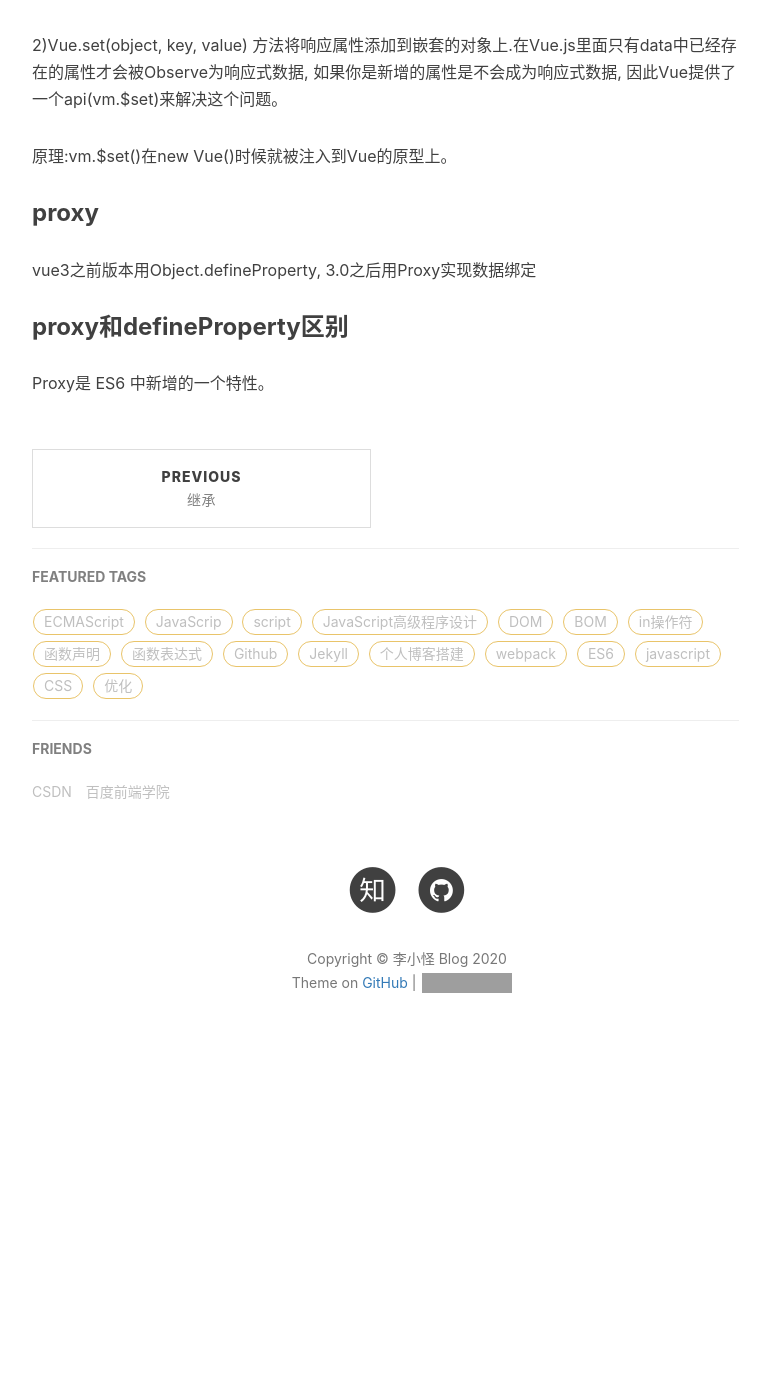
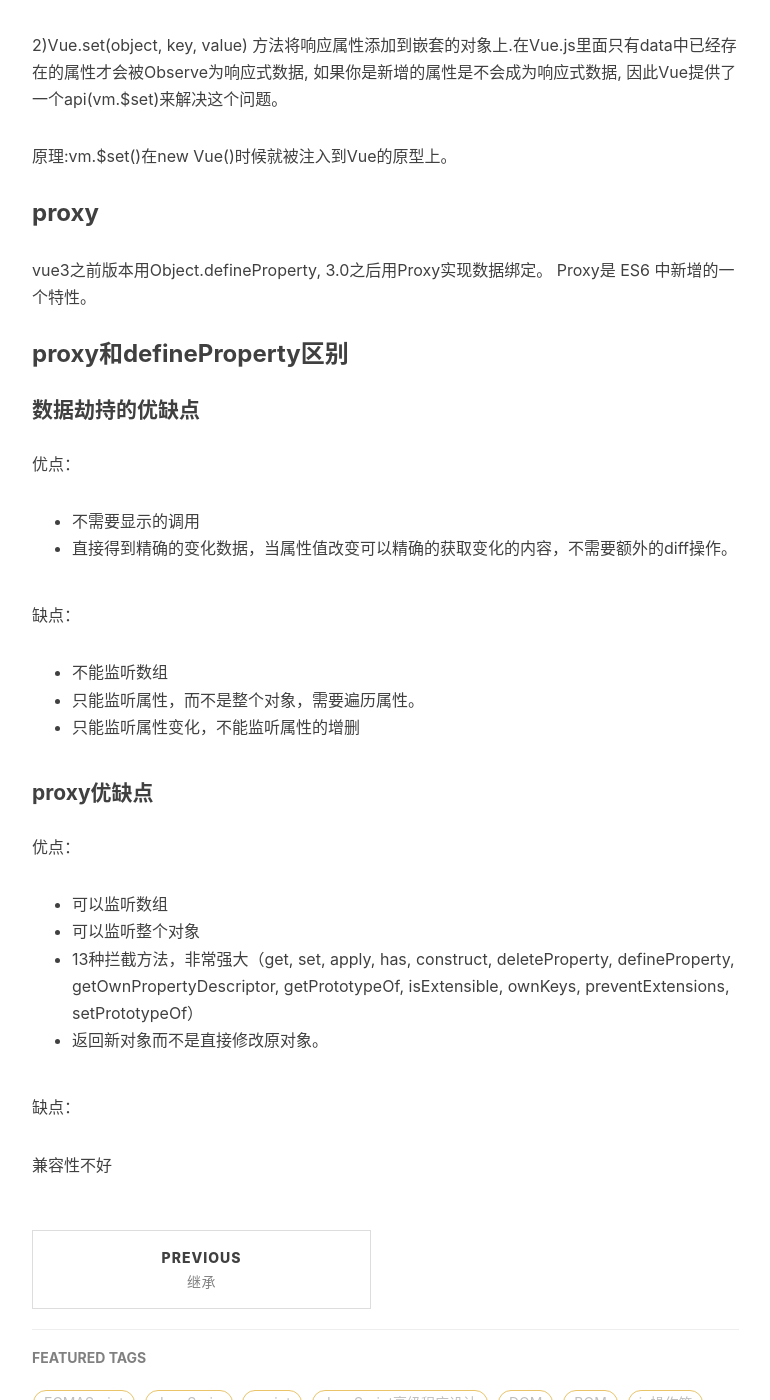
Before and after one commit to 1liza/1liza.github.io, a Jekyll site: the page built from _posts/2020-09-15-vue.md, in a window 1280 px wide and 1400 px high, scrolled down 8795 px. Shown: the whole window, without its empty margins (233-1003 px from the left). Built offline with Jekyll 4.4.1, drawn with Linux system fonts in a browser that asks for light colours; nearby versions of some CDN libraries; some web fonts are replaced; our own code applies the rules of GitHub Pages for plain Markdown files; comment, search, counter and statistics services are not loaded; before the commit the page ends 9882 px from its top, so only the background shows below that; grey boxes are pictures that could not be loaded.

Commit message:
add sth in posts

```diff
--- a/_posts/2020-09-15-vue.md
+++ b/_posts/2020-09-15-vue.md
@@ -293,8 +293,34 @@
 
 ### proxy
 
-vue3之前版本用Object.defineProperty, 3.0之后用Proxy实现数据绑定
+vue3之前版本用Object.defineProperty, 3.0之后用Proxy实现数据绑定。
+Proxy是 ES6 中新增的一个特性。
+
 
 ### proxy和defineProperty区别
 
-Proxy是 ES6 中新增的一个特性。
+#### 数据劫持的优缺点
+
+优点：
+
+- 不需要显示的调用
+- 直接得到精确的变化数据，当属性值改变可以精确的获取变化的内容，不需要额外的diff操作。
+
+缺点：
+
+- 不能监听数组
+- 只能监听属性，而不是整个对象，需要遍历属性。
+- 只能监听属性变化，不能监听属性的增删
+
+#### proxy优缺点
+
+优点：
+
+- 可以监听数组
+- 可以监听整个对象
+- 13种拦截方法，非常强大（get, set, apply, has, construct, deleteProperty, defineProperty, getOwnPropertyDescriptor, getPrototypeOf, isExtensible, ownKeys, preventExtensions, setPrototypeOf）
+- 返回新对象而不是直接修改原对象。
+
+缺点：
+
+兼容性不好
```
Also changed, not shown: _posts/2020-06-25-函数.md (added, +155 -0 lines).
